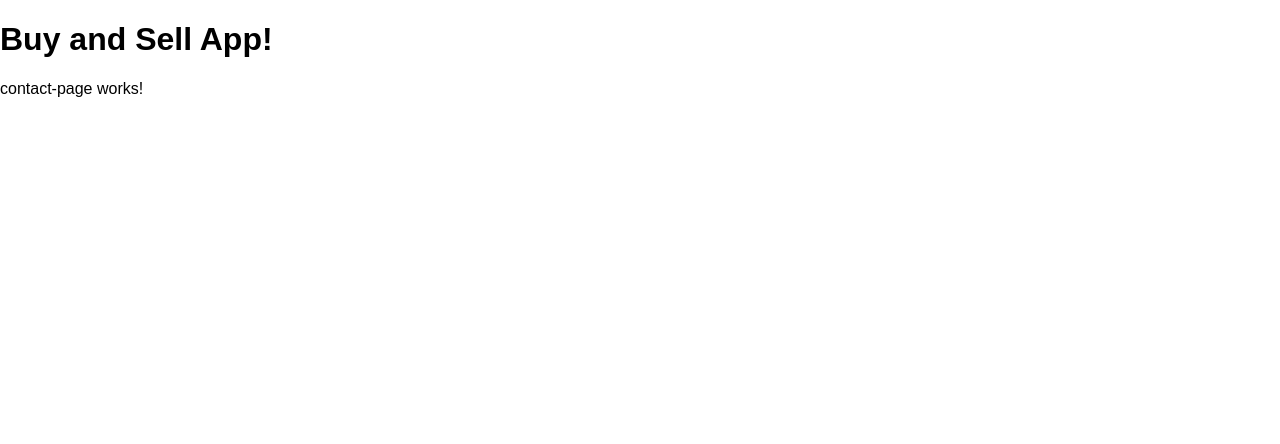
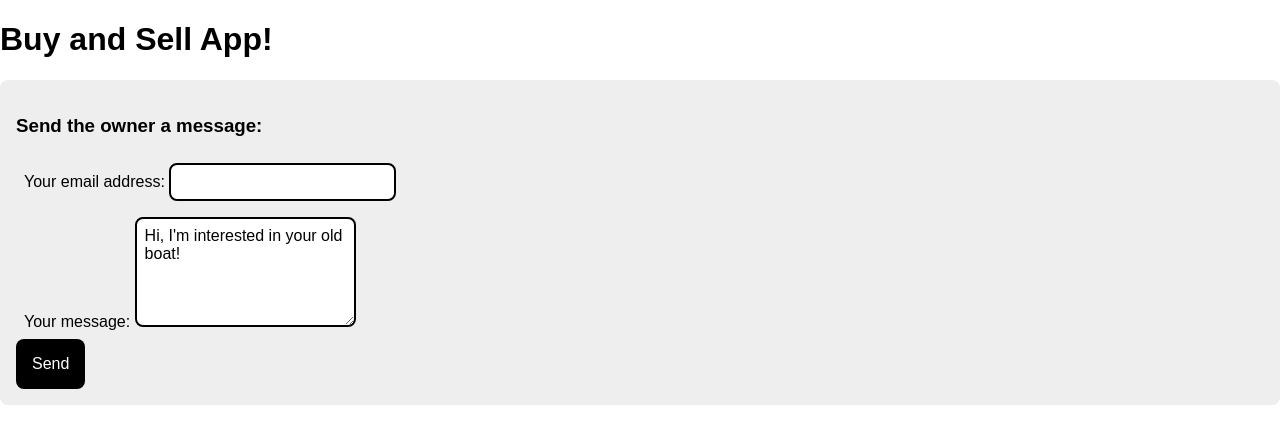
Before and after one commit to NotNanetteKaye/buy-and-sell, an Angular app: page /contact/123 in a window 1280 px wide. Shown: the top 444 px of the page. Built offline with nearby package versions, Linux system fonts and the light colour scheme.

Commit message:
forms module sa Angular?

```diff
--- a/src/app/app.module.ts
+++ b/src/app/app.module.ts
@@ -1,5 +1,6 @@
 import { NgModule } from '@angular/core';
 import { BrowserModule } from '@angular/platform-browser';
+import { FormsModule } from '@angular/forms';
 
 import { AppRoutingModule } from './app-routing.module';
 import { AppComponent } from './app.component';
@@ -22,7 +23,8 @@
   ],
   imports: [
     BrowserModule,
-    AppRoutingModule
+    AppRoutingModule,
+    FormsModule,
   ],
   providers: [],
   bootstrap: [AppComponent]
--- a/src/app/contact-page/contact-page.component.html
+++ b/src/app/contact-page/contact-page.component.html
@@ -1 +1,20 @@
-<p>contact-page works!</p>
+<div class="content-box">
+    <h3>Send the owner a message:</h3>
+    <div>
+        <label>
+            Your email address:
+            <input name="email" [(ngModel)]="email" />
+        </label>
+    </div>
+    <div>
+        <label>
+            Your message:
+            <textarea
+                name="message"
+                rows="5"
+                cols="20"
+                [(ngModel)]="message"></textarea>
+        </label>
+    </div>
+    <button (click)="sendMessage()">Send</button>
+</div>
--- a/src/app/contact-page/contact-page.component.ts
+++ b/src/app/contact-page/contact-page.component.ts
@@ -1,10 +1,31 @@
-import { Component } from '@angular/core';
+import { Component, OnInit } from '@angular/core';
+import { ActivatedRoute, Router } from '@angular/router';
+import { Listing } from '../types';
+import { fakeListings } from '../fake-data';
 
 @Component({
   selector: 'app-contact-page',
   templateUrl: './contact-page.component.html',
   styleUrls: ['./contact-page.component.css']
 })
-export class ContactPageComponent {
+export class ContactPageComponent implements OnInit {
+  email: string = '';
+  message: string = '';
+  listing: Listing;
 
+  constructor(
+    private route: ActivatedRoute,
+    private router: Router,
+  ) { }
+
+  ngOnInit(): void {
+    const id = this.route.snapshot.paramMap.get('id');
+    this.listing = fakeListings.find(listing => listing.id === id);
+    this.message = `Hi, I'm interested in your ${this.listing.name.toLowerCase()}!`;
+  }
+
+  sendMessage(): void {
+    alert('Your message has been sent!');
+    this.router.navigateByUrl('/listings');
+  }
 }
--- a/src/app/listing-detail-page/listing-detail-page.component.html
+++ b/src/app/listing-detail-page/listing-detail-page.component.html
@@ -1 +1,11 @@
-<p>listing-detail-page works!</p>
+<div class="content-box">
+    <a routerLink="/listings">
+        <button>Back</button>
+    </a>
+    <h2>{{listing.name}}</h2>
+    <p>{{listing.description}}</p>
+    <p>${{listing.price}}</p>
+    <a routerLink="/contact/{{listing.id}}">
+        <button>Contact Seller</button>
+    </a>
+</div>
```
